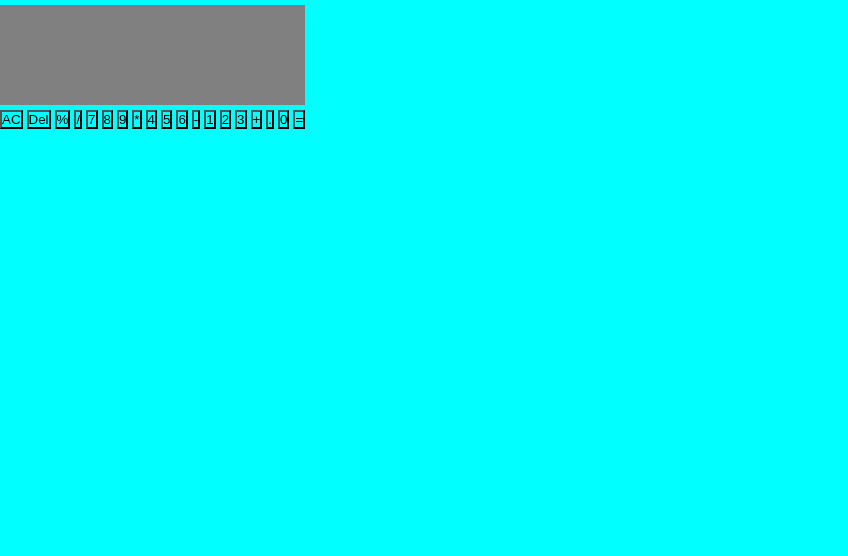
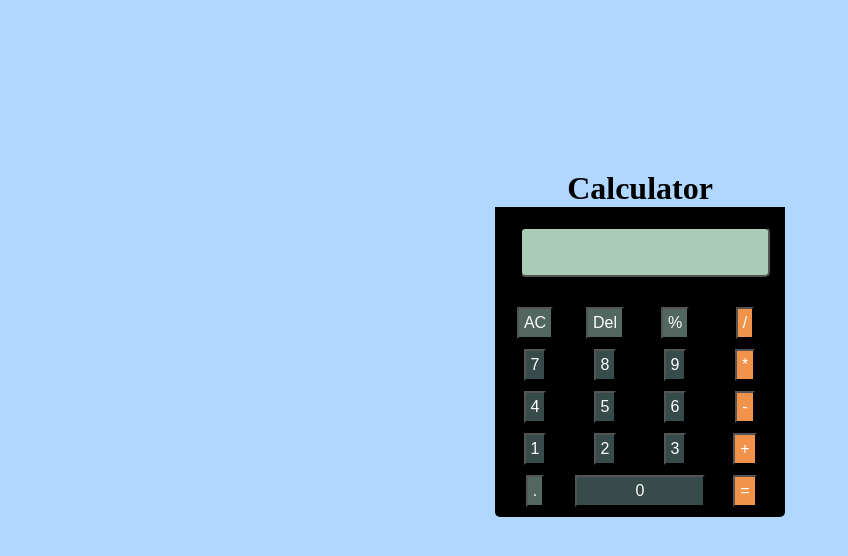
Before and after one commit to The0TT0B0T/calculator, a plain HTML site: page index.html in a window 1280 px wide. Shown: the whole page, without its empty margins (0-848 px from the left). Drawn offline with Linux system fonts and the light colour scheme.

Commit message:
finshed calculator design. Figured out how to display the button values on the calculator display using the forEach loop and adding a click events to display the values that represent the numbers or operands being clicked.

```diff
--- a/index.html
+++ b/index.html
@@ -7,28 +7,32 @@
     <link rel="stylesheet" href="style.css">
 </head>
 <body>
-    <div class="calc-container">
+    <div class="container">
+        <div class="calculator">
+            <h1>Calculator</h1>
          <div class="display"></div>
-         <button class="btn">AC</button>
-         <button class="btn">Del</button>
-         <button class="btn">%</button>
-         <button class="btn">/</button>
-         <button class="btn">7</button>
-         <button class="btn">8</button>
-         <button class="btn">9</button>
-         <button class="btn">*</button>
-         <button class="btn">4</button>
-         <button class="btn">5</button>
-         <button class="btn">6</button>
-         <button class="btn">-</button>
-         <button class="btn">1</button>
-         <button class="btn">2</button>
-         <button class="btn">3</button>
-         <button class="btn">+</button>
-         <button class="btn">.</button>
-         <button class="btn">0</button>
-         <button class="btn">=</button>
-
+         <div class="buttons">
+         <button class="btn special" value="AC">AC</button>
+         <button class="btn special" value="Del">Del</button>
+         <button class="btn special" value="%">%</button>
+         <button class="btn operands" value="/">/</button>
+         <button class="btn" value="7">7</button>
+         <button class="btn" value="8">8</button>
+         <button class="btn" value="9">9</button>
+         <button class="btn operands" value="*">*</button>
+         <button class="btn" value="4">4</button>
+         <button class="btn" value="5">5</button>
+         <button class="btn" value="6">6</button>
+         <button class="btn operands" value="-">-</button>
+         <button class="btn" value="1">1</button>
+         <button class="btn" value="2">2</button>
+         <button class="btn" value="3">3</button>
+         <button class="btn operands" value="+">+</button>
+         <button class="btn special" value=".">.</button>
+         <button class="btn zero" value="0">0</button>
+         <button class="btn operands" value="=">=</button>
+        </div>
+        </div>
     </div>
     <script src="script.js"></script>
 </body>
--- a/script.js
+++ b/script.js
@@ -0,0 +1,8 @@
+const display = document.querySelector('.display');
+const buttons = document.querySelectorAll('.btn');
+
+buttons.forEach((button) => {
+    button.addEventListener('click', () => {
+        display.textContent = button.value;
+    })
+})
--- a/style.css
+++ b/style.css
@@ -1,22 +1,60 @@
-*{
-    background-color: aqua;
+* {
+    background-color: #B0D7FF;
     margin: 0;
     padding: 0;
     box-sizing: border-box;
+    /* outline: 2px solid red; */
+}
+h1 {
+    text-align: center;
+}
+.container {
+    display: flex;
+    align-items: center;
+    justify-content: center;
+    height: 80vh;
+}
+.calculator {
+    background-color: black;
+    border: 3px black;
+    border-radius: 10px;
+    height: 300px;
 }
 
-.container {
-    display: flex;
-    background-color: gray;
+.display {
+    background-color: #A9CBB7;
+    width: 250px;
+    height: 50px;
+    border: 2px inset black;
+    border-radius: 5px;
+    text-align: right;
+    font-size: 30px;
+    margin: 20px 15px 20px 25px;
+    padding: 10px 5px 5px 5px;
 }
-.display {
-    background-color: grey;
-    height: 100px;
-    width: 305px;
-    margin-top: 5px;
-    margin-bottom: 5px;
+.buttons {
+    display: grid;
+    grid-template-columns: repeat(4, 1fr); /* 4 equal columns */
+    gap: 10px; /* Space between buttons */
+    justify-items: center;
+    align-items: center;
+    background-color: black; /* Ensure background is black */
+    padding: 10px;
+    border-radius: 5px;}
+.btn {
+    background-color: #374B4A;
+    font-size: 16px;
+    color: white;
+    padding: 5px;
+    text-align: center;
 }
-
-.btn {
-
+.btn.zero {
+    grid-column: span 2; /* Make the "0" button span 2 columns */
+    width: 100%; /* Ensure the button spans full width */
 }
+.operands {
+    background-color: #f2934C;
+}
+.special {
+    background-color: #526760;
+}
```
